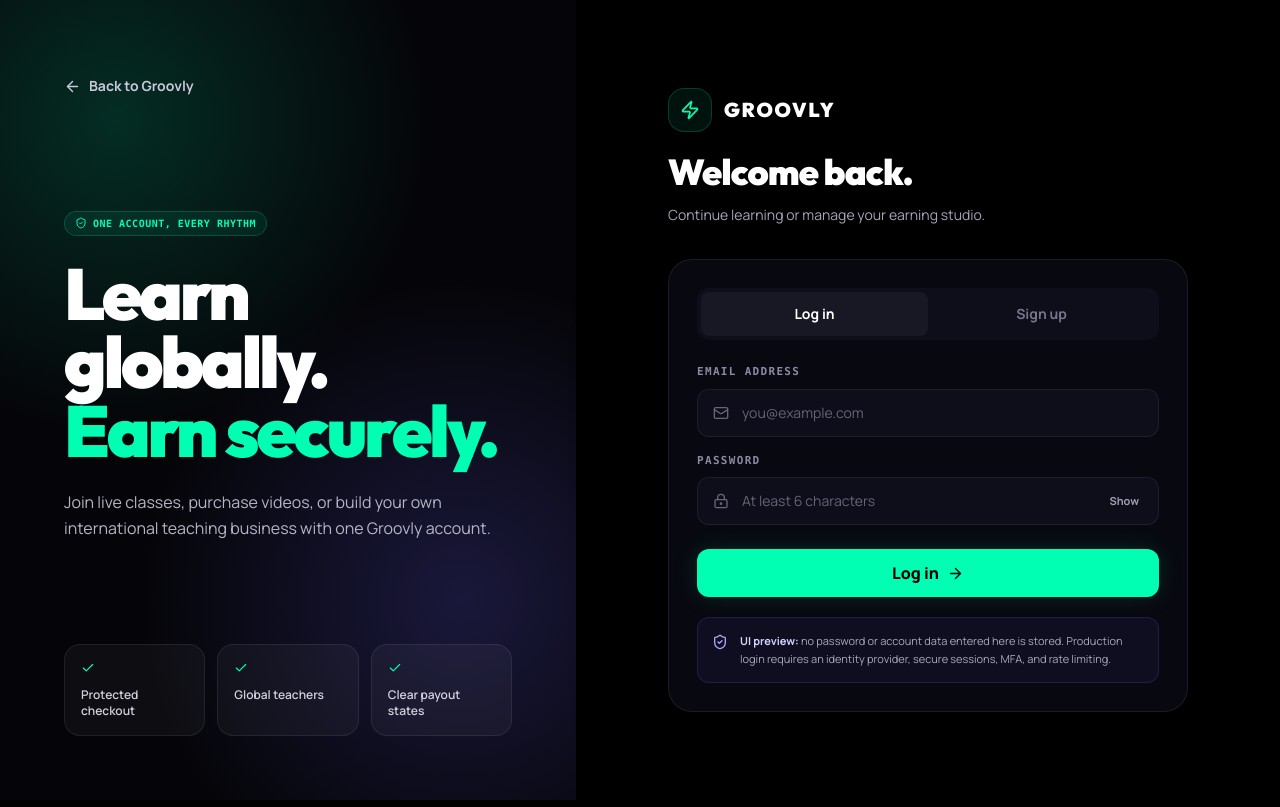
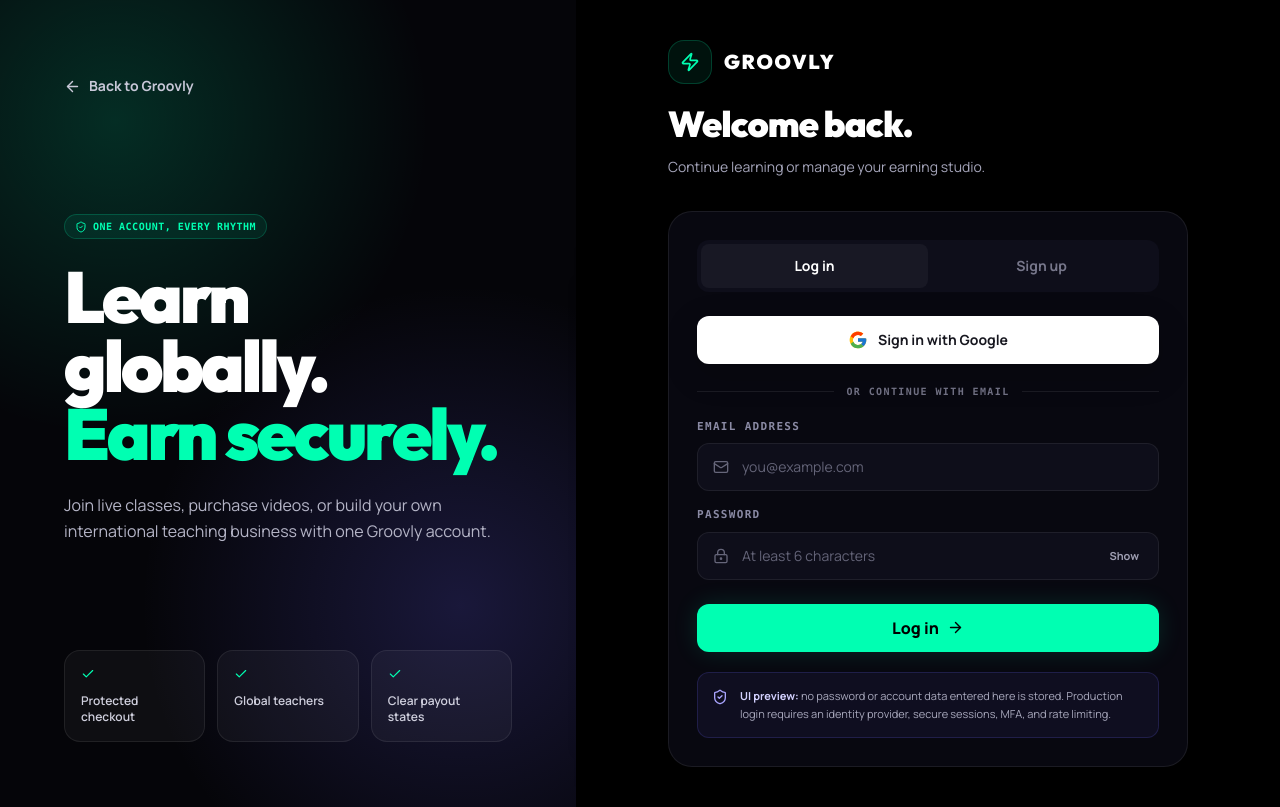
Before and after one commit to suvampanda1/Groovly, a React (Vite) app in the folder groovly/: page / in a window 1280 px wide. Both pictures are taken after a click on the button "Log in". Built offline with nearby package versions, Linux system fonts and the light colour scheme.

Commit message:
Add Google authentication option
Added GoogleMark component for Google sign-in button and updated authentication method handling.

```diff
--- a/groovly/src/app/components/account/AuthPage.tsx
+++ b/groovly/src/app/components/account/AuthPage.tsx
@@ -14,6 +14,17 @@
 const INPUT = "#0E0E1A";
 const MUTED = "#A5A5BA";
 const inputClass = "min-h-12 w-full rounded-xl px-4 text-sm outline-none transition-colors placeholder:text-[#646478]";
+
+function GoogleMark() {
+  return (
+    <svg aria-hidden viewBox="0 0 48 48" className="h-5 w-5 flex-none">
+      <path fill="#FFC107" d="M43.6 20.5H42V20H24v8h11.3A12 12 0 1 1 31 14.2l5.7-5.7A20 20 0 1 0 44 24c0-1.2-.1-2.4-.4-3.5Z" />
+      <path fill="#FF3D00" d="m6.3 14.7 6.6 4.8A12 12 0 0 1 31 14.2l5.7-5.7A20 20 0 0 0 6.3 14.7Z" />
+      <path fill="#4CAF50" d="M24 44c5.2 0 9.9-2 13.4-5.2l-6.2-5.2A11.9 11.9 0 0 1 12.9 28l-6.5 5A20 20 0 0 0 24 44Z" />
+      <path fill="#1976D2" d="M43.6 20.5H42V20H24v8h11.3a12 12 0 0 1-4.1 5.6l6.2 5.2C41.3 35.2 44 30 44 24c0-1.2-.1-2.4-.4-3.5Z" />
+    </svg>
+  );
+}
 
 function Field({ label, children }: { label: string; children: ReactNode }) {
   return (
@@ -40,6 +51,7 @@
   const [password, setPassword] = useState("");
   const [showPassword, setShowPassword] = useState(false);
   const [status, setStatus] = useState<"idle" | "processing" | "success">("idle");
+  const [authMethod, setAuthMethod] = useState<"email" | "google">("email");
   const [error, setError] = useState("");
   const timer = useRef<number | undefined>(undefined);
 
@@ -48,6 +60,7 @@
   const submit = (event: FormEvent) => {
     event.preventDefault();
     setError("");
+    setAuthMethod("email");
     if (mode === "signup" && fullName.trim().length < 2) {
       setError("Enter your name to create an account.");
       return;
@@ -57,6 +70,15 @@
       return;
     }
     setStatus("processing");
+    window.clearTimeout(timer.current);
+    timer.current = window.setTimeout(() => setStatus("success"), 700);
+  };
+
+  const continueWithGoogle = () => {
+    setError("");
+    setAuthMethod("google");
+    setStatus("processing");
+    window.clearTimeout(timer.current);
     timer.current = window.setTimeout(() => setStatus("success"), 700);
   };
 
@@ -87,20 +109,37 @@
           {status === "success" ? (
             <div className="tab-enter rounded-3xl p-7 sm:p-9 text-center" style={{ background: PANEL, border: `1px solid ${NEON}30`, boxShadow: `0 24px 80px ${NEON}0D` }}>
               <div className="mx-auto mb-5 h-16 w-16 rounded-full flex items-center justify-center" style={{ background: `${NEON}15`, border: `1px solid ${NEON}40`, color: NEON }}><CheckCircle2 size={30} /></div>
-              <h3 className="text-2xl font-black" style={{ fontFamily: "Outfit, sans-serif" }}>{mode === "login" ? "Login preview complete" : "Account setup preview ready"}</h3>
-              <p className="mt-3 text-sm leading-relaxed" style={{ color: MUTED }}>{mode === "login" ? "No session was created. Connect a production identity provider before enabling real sign-in." : "No account was created and your password was not stored. This preview only shows the intended setup flow."}</p>
+              <h3 className="text-2xl font-black" style={{ fontFamily: "Outfit, sans-serif" }}>{authMethod === "google" ? (mode === "login" ? "Google sign-in preview ready" : "Google sign-up preview ready") : (mode === "login" ? "Login preview complete" : "Account setup preview ready")}</h3>
+              <p className="mt-3 text-sm leading-relaxed" style={{ color: MUTED }}>{authMethod === "google" ? "No request was sent to Google and no session was created. Connect Google OAuth through the production identity provider to enable real authentication." : (mode === "login" ? "No session was created. Connect a production identity provider before enabling real sign-in." : "No account was created and your password was not stored. This preview only shows the intended setup flow.")}</p>
               <button onClick={() => onAuthenticated(role, mode)} className="mt-7 min-h-12 w-full rounded-xl px-5 font-black flex items-center justify-center gap-2" style={{ background: NEON, color: "#000" }}>{mode === "login" ? "Return to Groovly" : "Continue to Groovly"} <ArrowRight size={17} /></button>
             </div>
           ) : (
             <form onSubmit={submit} className="rounded-3xl p-5 sm:p-7" style={{ background: PANEL, border: "1px solid rgba(255,255,255,0.08)", boxShadow: "0 28px 90px rgba(0,0,0,0.45)" }}>
               <div className="grid grid-cols-2 rounded-xl p-1 mb-6" style={{ background: INPUT }}>
-                {(["login", "signup"] as AuthMode[]).map(item => <button key={item} type="button" onClick={() => { setMode(item); setRole(item === "signup" ? "teacher" : "student"); setStatus("idle"); setError(""); }} className="min-h-11 rounded-lg text-sm font-bold transition-colors" style={mode === item ? { background: "#181824", color: "#fff" } : { color: "#77778B" }}>{item === "login" ? "Log in" : "Sign up"}</button>)}
+                {(["login", "signup"] as AuthMode[]).map(item => <button key={item} type="button" onClick={() => { window.clearTimeout(timer.current); setMode(item); setRole(item === "signup" ? "teacher" : "student"); setStatus("idle"); setAuthMethod("email"); setError(""); }} className="min-h-11 rounded-lg text-sm font-bold transition-colors" style={mode === item ? { background: "#181824", color: "#fff" } : { color: "#77778B" }}>{item === "login" ? "Log in" : "Sign up"}</button>)}
               </div>
 
               {mode === "signup" && <div className="mb-5"><p className="mb-2 text-[11px] font-mono font-bold uppercase tracking-[0.12em]" style={{ color: "#8A8AA4" }}>I want to</p><div className="grid grid-cols-2 gap-3">{[
                 { id: "student" as const, label: "Learn", icon: UserRound, color: VIOLET },
                 { id: "teacher" as const, label: "Earn", icon: CircleDollarSign, color: GOLD },
               ].map(item => <button key={item.id} type="button" onClick={() => setRole(item.id)} className="min-h-14 rounded-xl px-4 flex items-center justify-center gap-2.5 text-sm font-black" style={role === item.id ? { color: item.color, background: `${item.color}12`, border: `1px solid ${item.color}36` } : { color: "#8A8AA4", background: INPUT, border: "1px solid rgba(255,255,255,0.06)" }}><item.icon size={17} /> {item.label}</button>)}</div></div>}
+
+              <button
+                type="button"
+                onClick={continueWithGoogle}
+                disabled={status === "processing"}
+                className="min-h-12 w-full rounded-xl px-4 text-sm font-bold flex items-center justify-center gap-2.5 whitespace-nowrap transition-all hover:-translate-y-0.5 disabled:opacity-60 disabled:hover:translate-y-0"
+                style={{ background: "#FFFFFF", color: "#17171F", border: "1px solid rgba(255,255,255,0.75)", boxShadow: "0 10px 34px rgba(0,0,0,0.2)" }}
+              >
+                {status === "processing" && authMethod === "google" ? <RefreshCcw size={18} className="animate-spin" /> : <GoogleMark />}
+                {status === "processing" && authMethod === "google" ? "Connecting to Google" : mode === "login" ? "Sign in with Google" : "Sign up with Google"}
+              </button>
+
+              <div className="my-5 flex items-center gap-3" aria-hidden>
+                <span className="h-px flex-1" style={{ background: "rgba(255,255,255,0.08)" }} />
+                <span className="text-[10px] font-mono font-bold uppercase tracking-[0.14em]" style={{ color: "#6F6F82" }}>or continue with email</span>
+                <span className="h-px flex-1" style={{ background: "rgba(255,255,255,0.08)" }} />
+              </div>
 
               <div className="space-y-4">
                 {mode === "signup" && <Field label="Full name"><div className="relative"><UserRound size={16} className="absolute left-4 top-4" style={{ color: "#66667A" }} /><input value={fullName} onChange={event => setFullName(event.target.value)} className={`${inputClass} pl-11`} style={{ background: INPUT, border: "1px solid rgba(255,255,255,0.07)" }} placeholder="Your name" autoComplete="name" /></div></Field>}
@@ -109,7 +148,7 @@
               </div>
 
               {error && <p role="alert" className="mt-4 flex items-center gap-2 text-xs" style={{ color: "#FF7A94" }}><CircleAlert size={14} />{error}</p>}
-              <button disabled={status === "processing"} className="mt-6 min-h-12 w-full rounded-xl px-5 font-black flex items-center justify-center gap-2 disabled:opacity-60" style={{ background: NEON, color: "#000", boxShadow: `0 0 24px ${NEON}22` }}>{status === "processing" ? <><RefreshCcw size={16} className="animate-spin" /> Checking preview</> : <>{mode === "login" ? "Log in" : "Create account"}<ArrowRight size={17} /></>}</button>
+              <button disabled={status === "processing"} className="mt-6 min-h-12 w-full rounded-xl px-5 font-black flex items-center justify-center gap-2 disabled:opacity-60" style={{ background: NEON, color: "#000", boxShadow: `0 0 24px ${NEON}22` }}>{status === "processing" && authMethod === "email" ? <><RefreshCcw size={16} className="animate-spin" /> Checking preview</> : <>{mode === "login" ? "Log in" : "Create account"}<ArrowRight size={17} /></>}</button>
               <div className="mt-5 rounded-xl p-3.5 flex gap-3" style={{ background: "rgba(108,99,255,0.07)", border: "1px solid rgba(108,99,255,0.18)" }}><ShieldCheck size={16} className="mt-0.5 flex-none" style={{ color: "#AAA5FF" }} /><p className="text-[11px] leading-relaxed" style={{ color: "#A8A8BC" }}><strong style={{ color: "#D3D1FF" }}>UI preview:</strong> no password or account data entered here is stored. Production login requires an identity provider, secure sessions, MFA, and rate limiting.</p></div>
             </form>
           )}
```
